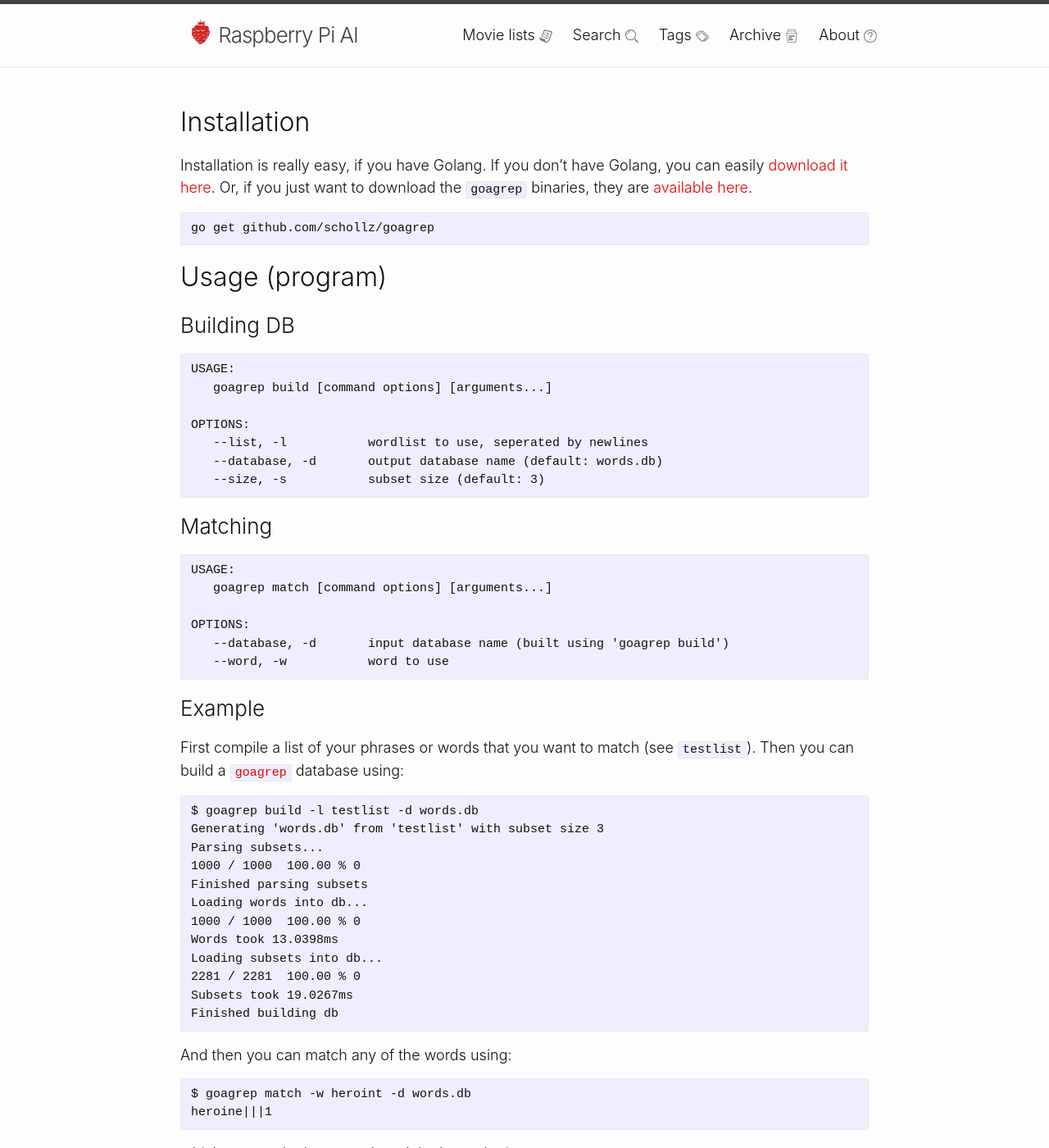
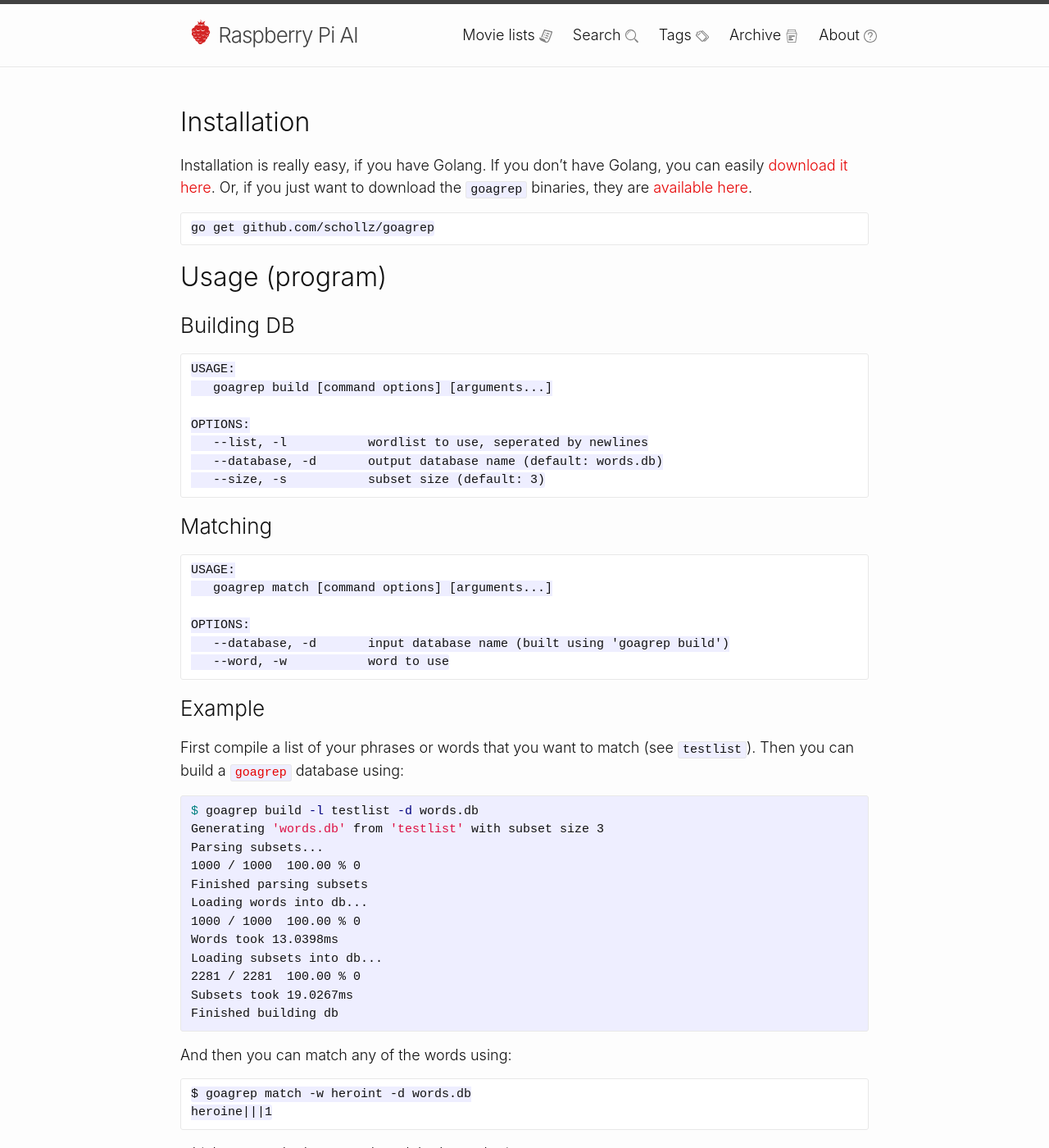
Before and after one commit to schollz/rpiai.com.old, a Jekyll site: the page built from _posts/2016-02-04-really-fast-fuzzy-string-matching.markdown, in a window 1280 px wide and 1400 px high, scrolled down 1976 px. Shown: the whole window at 82% size. Built offline with Jekyll 4.4.1, drawn with Linux system fonts in a browser that asks for light colours; comment, search, counter and statistics services are not loaded.

```diff
--- a/_posts/2016-02-04-really-fast-fuzzy-string-matching.markdown
+++ b/_posts/2016-02-04-really-fast-fuzzy-string-matching.markdown
@@ -122,7 +122,7 @@
 You can also use as a library. Here's an example program (see in `example/`)
 
 
-{% highlight c %}
+{% highlight go %}
 package main
 
 import (
--- a/css/main.scss
+++ b/css/main.scss
@@ -48,5 +48,6 @@
 // Import partials from `sass_dir` (defaults to `_sass`)
 @import
         "base",
-        "layout"
+        "layout",
+        "syntax-highlighting"
 ;
```
